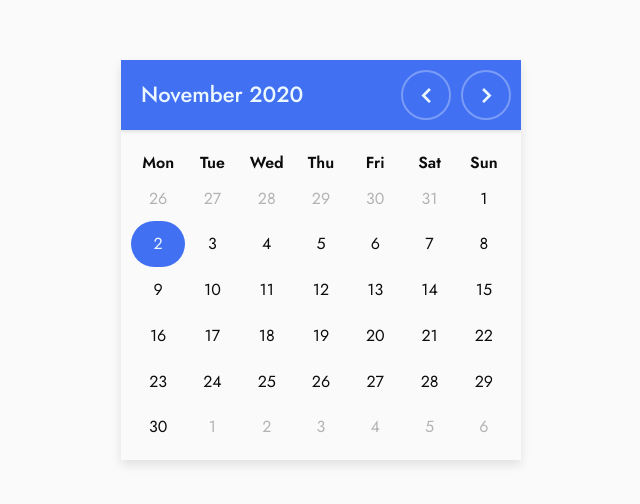
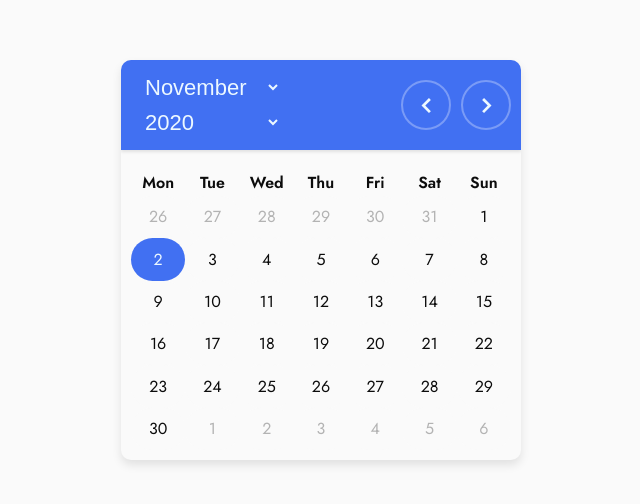
Before and after one commit to jporrego/Calendar, a React (Create React App) app in the folder calendar/: page / in a window 1280 px wide. Shown: the part 140-644 px from the top of the page, without its empty margins (319-959 px from the left). Built offline with nearby package versions, Linux system fonts and the light colour scheme.

Commit message:
v0.03 - Working Dropdown

```diff
--- a/calendar/src/components/calendar/Calendar.css
+++ b/calendar/src/components/calendar/Calendar.css
@@ -8,6 +8,7 @@
     grid-template-rows: max-content 1fr;
     justify-content: center;
     overflow: hidden;
+    border-radius: 1rem;
 }
 
 .calendar__month-year {
@@ -22,6 +23,19 @@
     box-shadow: 0px 2px 3px rgba(0, 0, 0, .1);
 }
 
+.calendar__month-year__date select {
+    border: none;
+    text-decoration: none;
+    background-color: var(--primary-color);
+    color: var(--font-color-light);
+    font-size: 2.2rem;
+    font-weight: 500;
+    text-transform: capitalize;
+    width: 14rem;
+    user-select: none;
+    outline: none;
+}
+
 .calendar__month-year__date {
     font-size: 2.2rem;
     font-weight: 500;
@@ -32,6 +46,7 @@
 .calendar__month-year__buttons {
     display: flex;
     justify-content: flex-end;
+    align-items: center;
 }
 
 .change-month-button {
--- a/calendar/src/components/calendar/Calendar.js
+++ b/calendar/src/components/calendar/Calendar.js
@@ -39,10 +39,53 @@ function Calendar() {
 
         setSelectedDate(date);
     }
+
+    const checkSelected = (value) => {
+        if (value = month) {
+            return "selected";
+        }
+    }
+
+    let yearRange = [];
+    for (let i = 1900; i <= 2100; i++){
+        yearRange.push(i);
+    }
+
+    const selectMonth = (e) => {
+        setSelectedDate(new Date(`"${e.target.value} ${year}"`));
+    }
+
+    const selectYear = (e) => {
+        setSelectedDate(new Date(`"${month} ${e.target.value}"`));
+    }
+
     return (
         <div className="calendar">
             <div className="calendar__month-year">
-                <div className="calendar__month-year__date">{month} {year}</div>
+                <div className="calendar__month-year__date">
+                    <label for="months"></label>
+                    <select id="months" name="months" value={month.charAt(0).toLowerCase() + month.slice(1)} onChange={selectMonth}>
+                      <option value="january">january</option>
+                      <option value="february">february</option>
+                      <option value="march">march</option>
+                      <option value="april">april</option>
+                      <option value="may">may</option>
+                      <option value="june">june</option>
+                      <option value="july">july</option>
+                      <option value="august">august</option>
+                      <option value="september">september</option>
+                      <option value="october">october</option>
+                      <option value="november">november</option>
+                      <option value="december">december</option>
+                    </select>
+
+                    <label for="year"></label>
+                    <select id="year" name="year" value={year} onChange={selectYear}>
+                        {yearRange.map((i) => (
+                            <option value={i} key={i}>{i}</option>
+                        ))}
+                    </select>
+                </div>
                 <div className="calendar__month-year__buttons">
                     <div onClick={goPreviousMonth} className="change-month-button">
                         <svg xmlns="http://www.w3.org/2000/svg" width="1.5rem" height="1.5rem" viewBox="0 0 24 24" style={{transform:"scale(-1, 1)"}}>
@@ -57,7 +100,8 @@ function Calendar() {
                 </div>
 
             </div>
-            <Weeks firstDay={firstDay} daysInMonth={daysInMonth} daysPreviousMonth = {previousMonthDays}></Weeks>
+            <Weeks firstDay={firstDay} daysInMonth={daysInMonth} daysPreviousMonth = {previousMonthDays}
+            month = {month} year = {year}></Weeks>
             {/* <Month month={month} year={year}></Month> */}
         </div>
     )
--- a/calendar/src/components/day/Day.js
+++ b/calendar/src/components/day/Day.js
@@ -1,3 +1,4 @@
+import { format } from 'date-fns';
 import React from 'react'
 
 import './Day.css';
@@ -5,7 +6,7 @@ import './Day.css';
 function Day(props) {
 
     const setColor = () => {
-        if (props.currentDay == props.day && props.currentMonth) {
+        if (props.currentDay == props.day && props.month == format(new Date, "MMMM") && props.year == format(new Date, "yyyy")) {
             return ["var(--primary-color)", "var(--font-color-light)"];
         } else if (props.currentMonth){
             return ["var(--bg-color)", "var(--font-color-dark)"];
--- a/calendar/src/components/weeks/Weeks.js
+++ b/calendar/src/components/weeks/Weeks.js
@@ -38,7 +38,8 @@ function Weeks(props) {
                 ))}
 
                 {monthDays.map((i) => (
-                    <Day day={i} currentMonth={true} key={i} currentDay={format(new Date, "d")}></Day>
+                    <Day day={i} currentMonth={true} key={i} currentDay={format(new Date, "d")}
+                    month = {props.month} year = {props.year}></Day>
                 ))}
 
                 {nextMonthDays.map((i) => (
```
